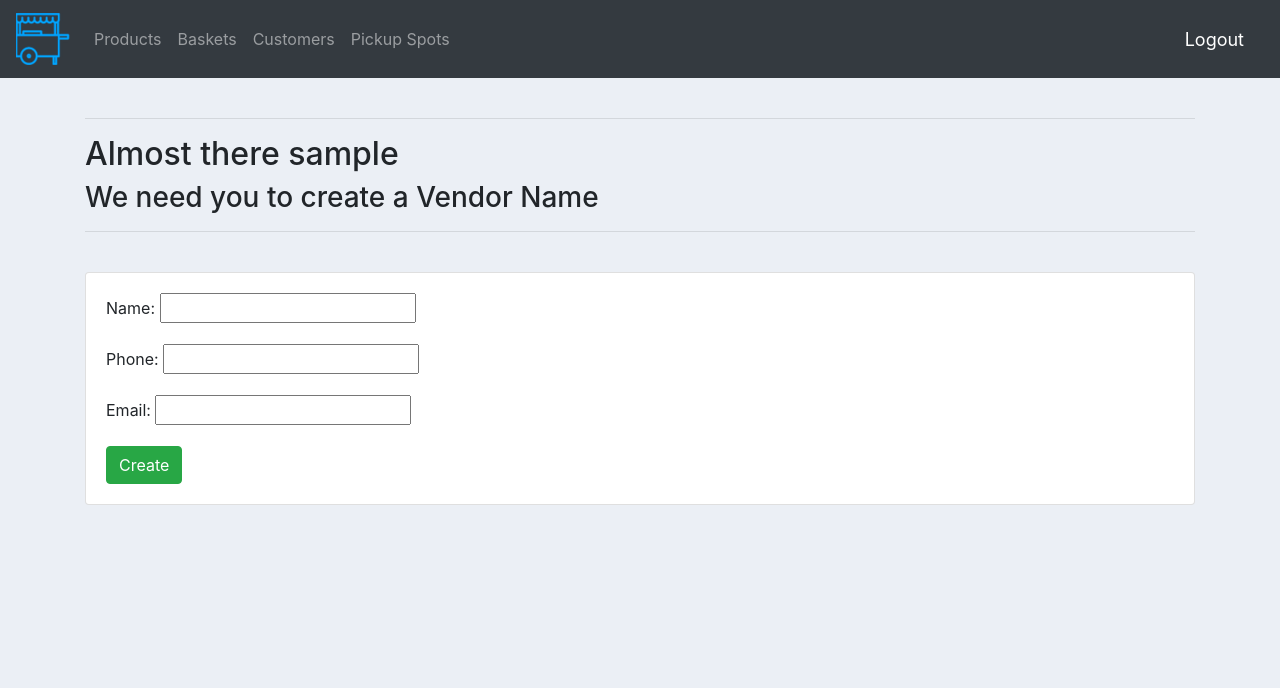
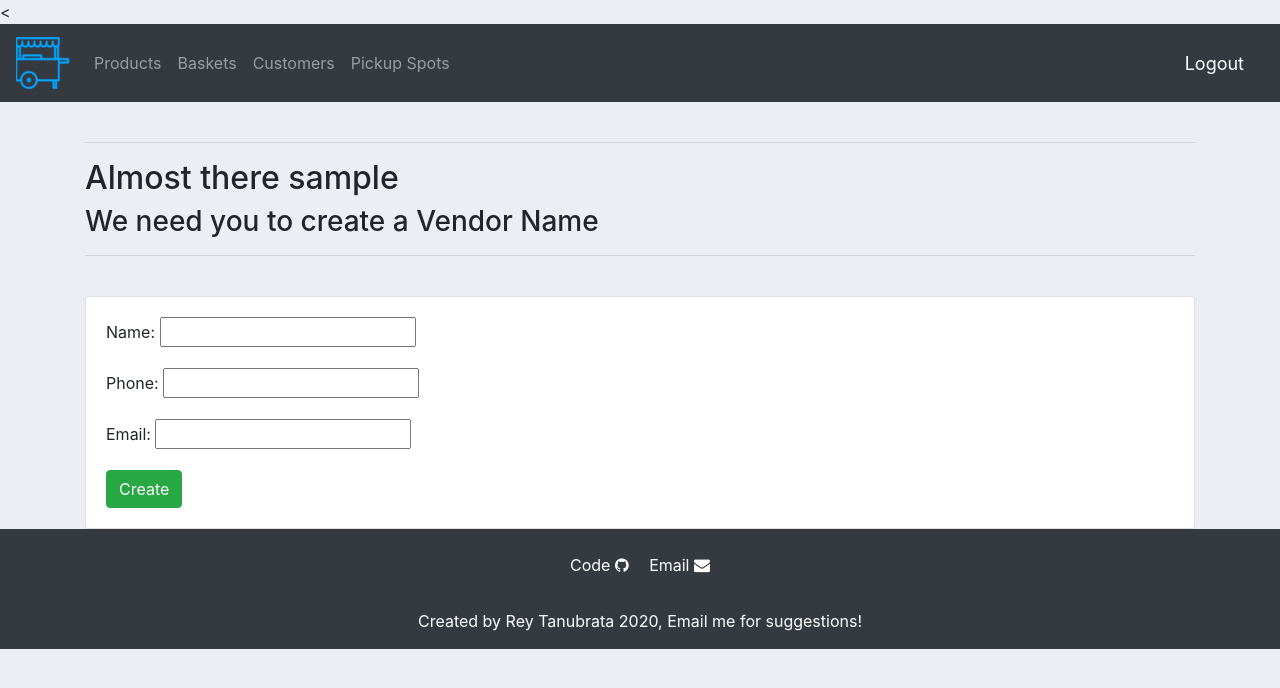
Before and after one commit to rtanubra/openpo, a Django app: page /seller/create_seller in a window 1280 px wide. Shown: the top 688 px of the page. Run offline with Django 3.2, Linux system fonts and the light colour scheme; the visitor is signed in with stand-in values (Sample User, id 1); data that the repository does not hold is empty; some libraries are stand-ins or nearby versions.

Commit message:
added footer

```diff
--- a/store/static/store/css/main.css
+++ b/store/static/store/css/main.css
@@ -22,3 +22,10 @@ body{
 	font-size:18px;
 	margin-right:20px;
 }
+footer{
+	color:white;
+}
+.footer-link{
+	text-decoration: none;
+	color:white;
+}
--- a/store/templates/store/basic/base.html
+++ b/store/templates/store/basic/base.html
@@ -9,12 +9,17 @@
         <meta name="description" content="">
         <meta name="viewport" content="width=device-width, initial-scale=1">
         <!--Bootstrap for styling -->
+
         <link href="https://stackpath.bootstrapcdn.com/bootstrap/4.5.0/css/bootstrap.min.css" rel="stylesheet" integrity="sha384-9aIt2nRpC12Uk9gS9baDl411NQApFmC26EwAOH8WgZl5MYYxFfc+NcPb1dKGj7Sk" crossorigin="anonymous">
         <script src="https://code.jquery.com/jquery-3.5.1.min.js" integrity="sha256-9/aliU8dGd2tb6OSsuzixeV4y/faTqgFtohetphbbj0=" crossorigin="anonymous"></script>
         <script src="https://stackpath.bootstrapcdn.com/bootstrap/4.5.0/js/bootstrap.min.js" integrity="sha384-OgVRvuATP1z7JjHLkuOU7Xw704+h835Lr+6QL9UvYjZE3Ipu6Tp75j7Bh/kR0JKI" crossorigin="anonymous"></script>
         <script src="https://stackpath.bootstrapcdn.com/bootstrap/4.5.0/js/bootstrap.bundle.min.js" integrity="sha384-1CmrxMRARb6aLqgBO7yyAxTOQE2AKb9GfXnEo760AUcUmFx3ibVJJAzGytlQcNXd" crossorigin="anonymous"></script>
+
         <!--End-Bootstrap for styling -->
+        <
         <link rel='stylesheet' type="text/css"  href ="{% static 'store/css/main.css' %}" >
+        <!-- FA ICONS -->
+        <link rel="stylesheet" href="https://cdnjs.cloudflare.com/ajax/libs/font-awesome/4.7.0/css/font-awesome.min.css">
         <script type="text/javascript">
             /*
             Create in main
--- a/store/templates/store/basic/footer.html
+++ b/store/templates/store/basic/footer.html
@@ -0,0 +1,36 @@
+
+<!-- Footer -->
+<footer class="page-footer footer-dark pt-4 bg-dark">
+
+  <!-- Footer Elements -->
+  <div class="container">
+
+    <!-- Social buttons -->
+    <ul class="list-unstyled list-inline text-center">
+        <li class="list-inline-item">
+            <a href='https://github.com/rtanubra/openpo' target=blank class="btn-floating mx-1 footer-link ">
+                Code
+                <i class="fa fa-github" aria-hidden="true"></i>
+            </a>
+        </li>
+
+      <li class="list-inline-item">
+        <a href="mailto:rdtanubrata@gmail.com" class="btn-floating footer-link mx-1">
+            Email
+          <i class="fa fa-envelope" aria-hidden="true"></i>
+        </a>
+      </li>
+    </ul>
+    <!-- Social buttons -->
+
+  </div>
+  <!-- Footer Elements -->
+
+  <!-- Created -->
+  <div class="text-center py-3">Created by Rey Tanubrata 2020,
+      Email me for suggestions!
+  </div>
+  <!-- Created -->
+
+</footer>
+<!-- Footer -->
```
Also changed, not shown: store/templates/store/basic/navbar.html (+0 -16 lines).
